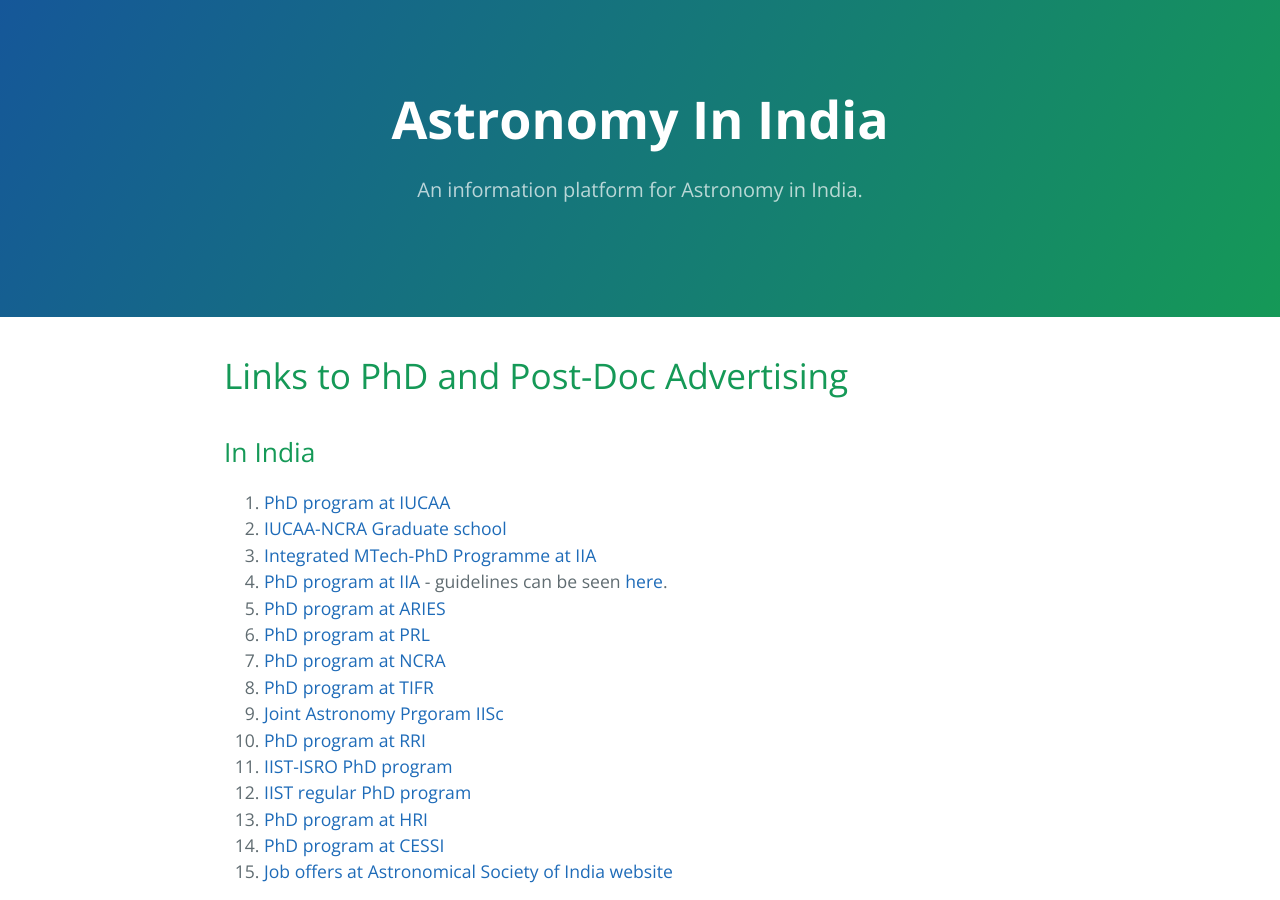
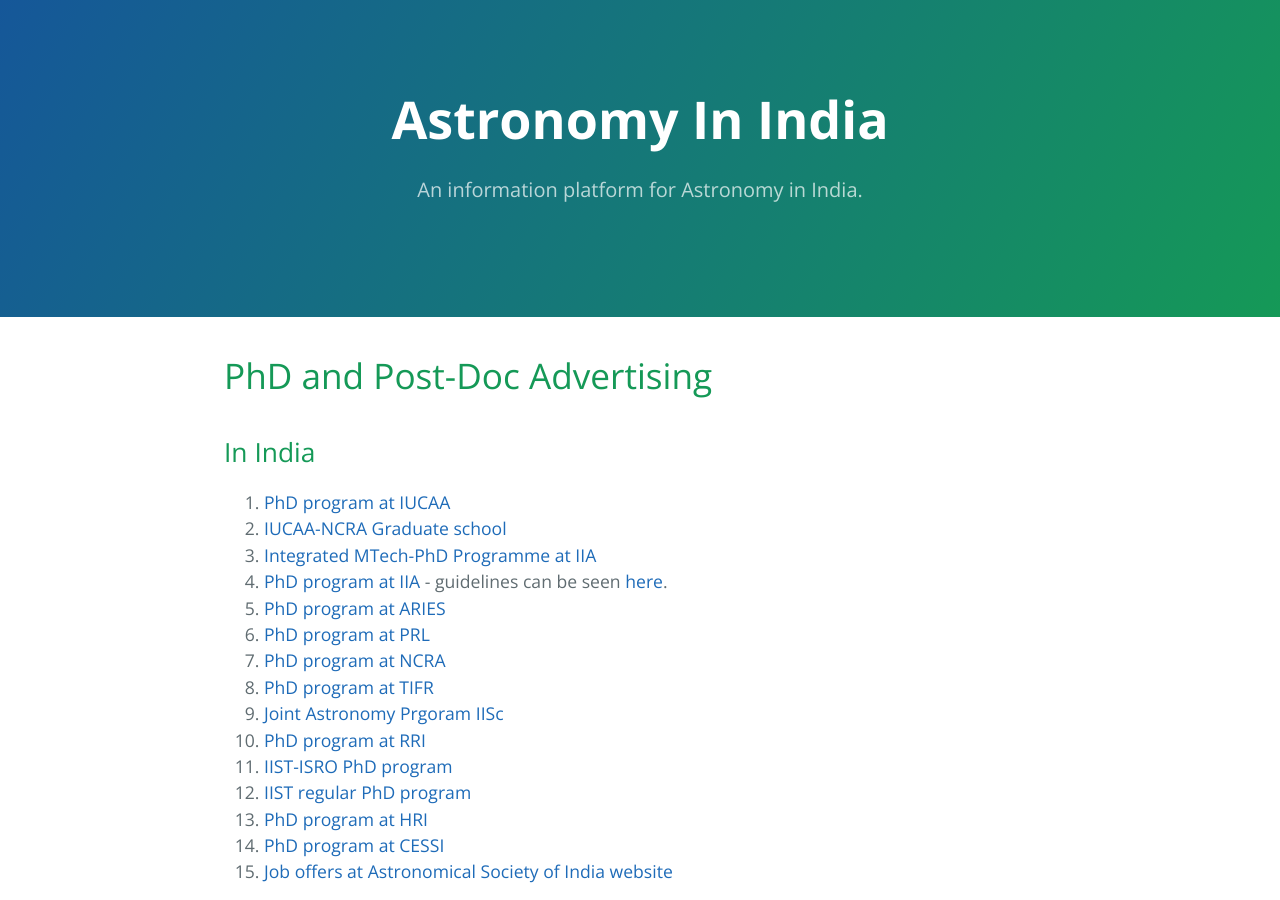
Before and after one commit to kalyanradhakrishnan/Astronomy-In-India, a Jekyll site: the page built from pages/phd_postdoc_ad.md, in a window 1280 px wide and 900 px high. Built offline with Jekyll 4.4.1, drawn with Linux system fonts in a browser that asks for light colours.

Commit message:
Update phd_postdoc_ad.md

```diff
--- a/pages/phd_postdoc_ad.md
+++ b/pages/phd_postdoc_ad.md
@@ -3,7 +3,7 @@
 title: Astronomy In India
 description:
 ---
-# Links to PhD and Post-Doc Advertising
+# PhD and Post-Doc Advertising
 
 ## In India
 1. [PhD program at IUCAA](https://www.iucaa.in/Student-ProgrammesMain.html)
```
